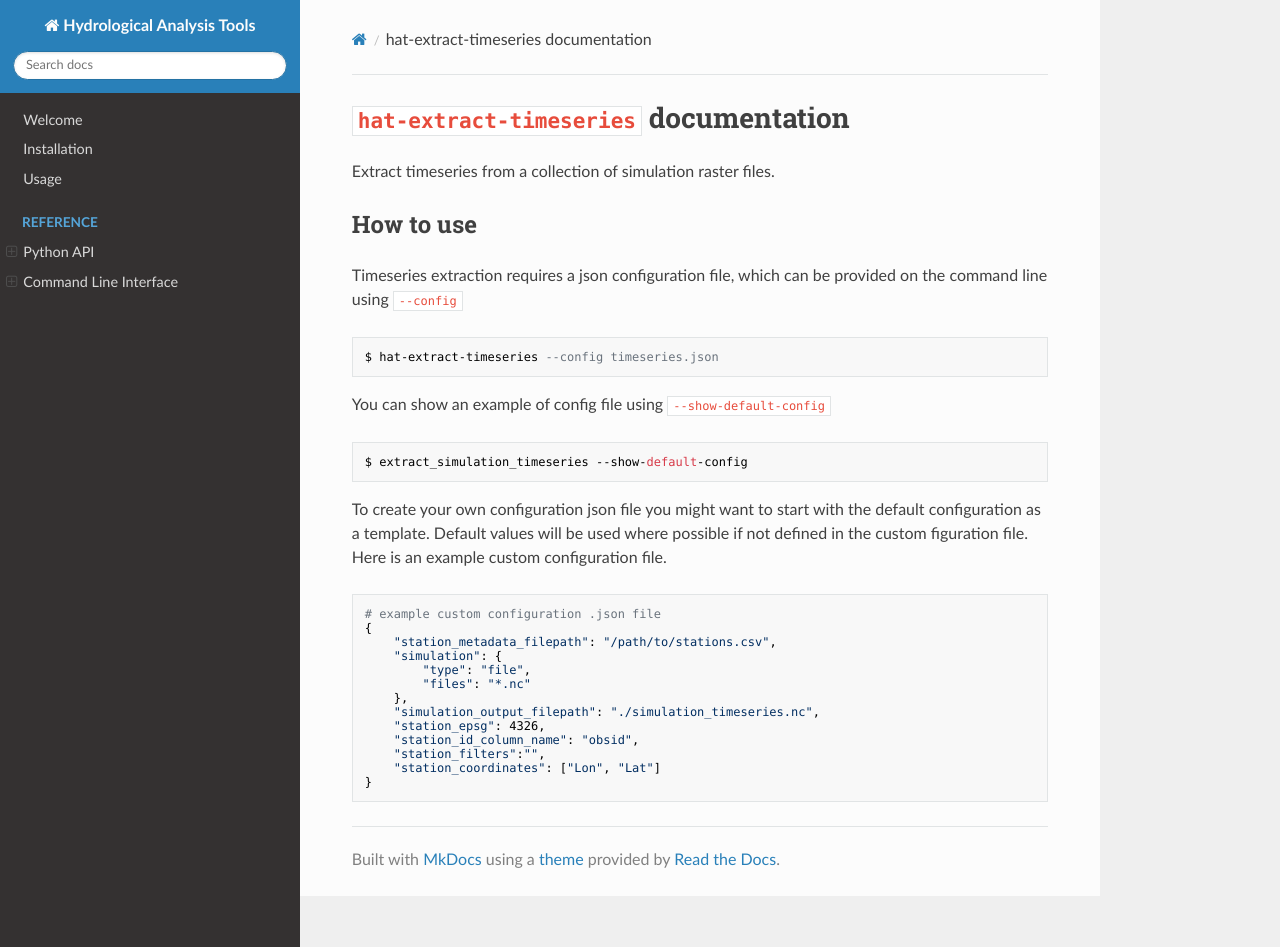
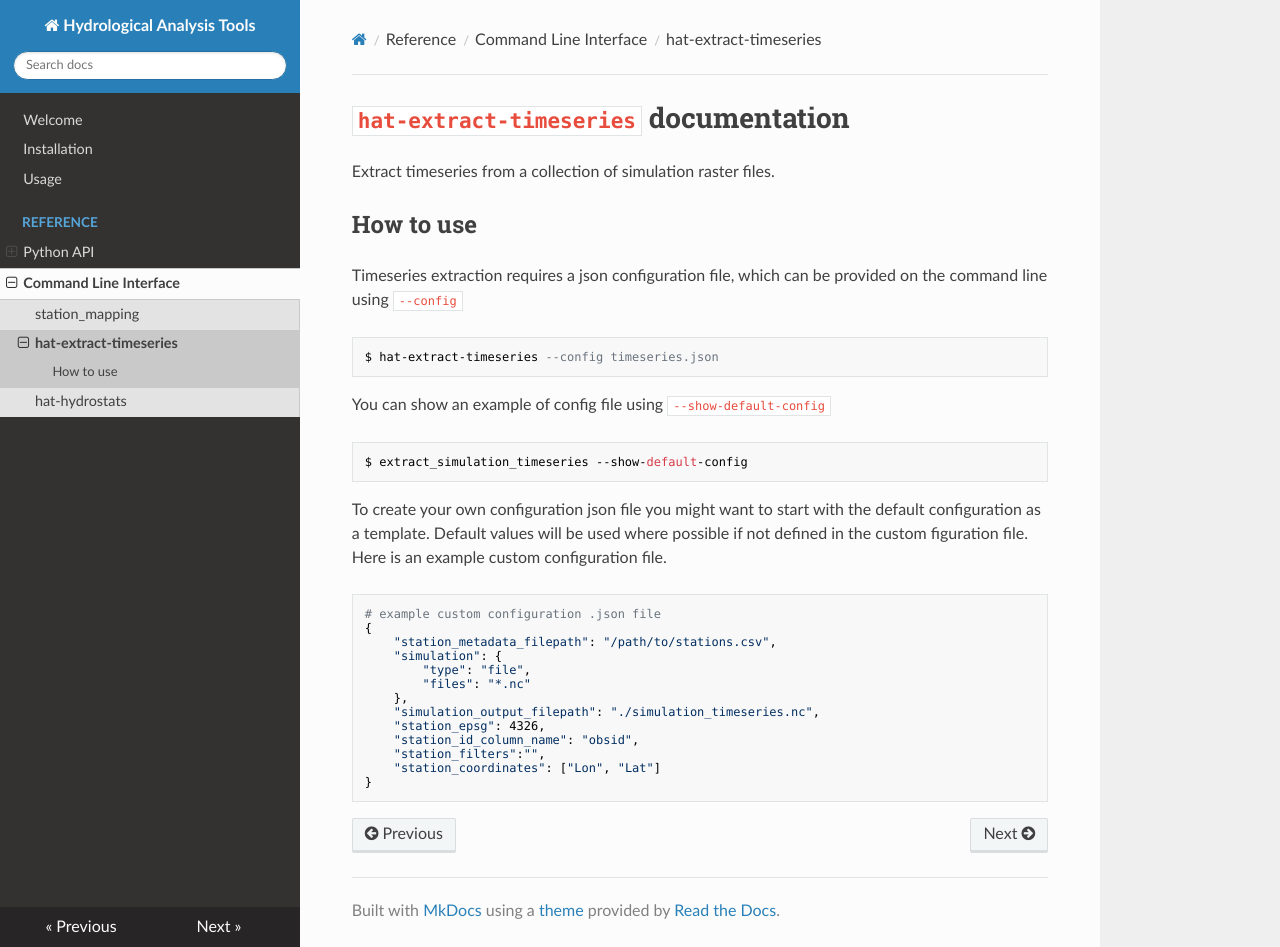
Before and after one commit to ecmwf/hat, an MkDocs documentation site: the page built from docs/hat_extract-timeseries.md, in a window 1280 px wide and 947 px high. Built offline with MkDocs 1.6.1, drawn with Linux system fonts in a browser that asks for light colours; nearby versions of some CDN libraries.

Commit message:
Update mkdocs.yml

```diff
--- a/mkdocs.yml
+++ b/mkdocs.yml
@@ -10,7 +10,7 @@ nav:
         - station_mapping: station_mapping.md
         Command Line Interface:
         - station_mapping: station_mapping.md
-        - hat-extract-timeseries: hat-extract-timeseries.md
-        - hat-hydrostats: hat-hydrostats.md
+        - hat-extract-timeseries: hat_extract-timeseries.md
+        - hat-hydrostats: hat_hydrostats.md
 
 theme: readthedocs
```
